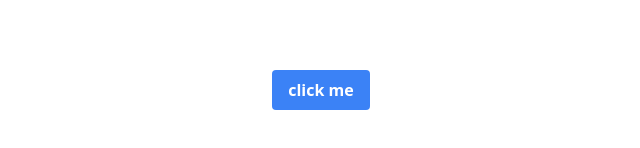
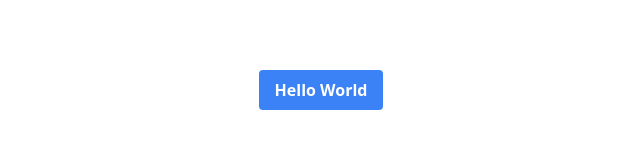
Before and after one commit to solarluiso/curso-typescript-fazt, a Next.js app: page / in a window 1280 px wide. Shown: the part 310-458 px from the top of the page, without its empty margins (319-959 px from the left). Built offline with nearby package versions, Linux system fonts and the light colour scheme.

Commit message:
Refactor Button component to use a fixed title and create a new file for prop typing

```diff
--- a/src/app/page.tsx
+++ b/src/app/page.tsx
@@ -1,42 +1,13 @@
-// let title = "Hello World";
+let title = "Hello World";
 
-// function Button() {
-//   return <button>{title}</button>;
-// }
-
-// export default function Home() {
-//   return (
-//     <div>
-//       <Button />
-//     </div>
-//   );
-// }
-
-// Tipado de props
-type ButtonProps = {
-  text: string;
-  subtitle?: string;
-  color?: string;
-};
-
-function Button({ text }: ButtonProps) {
-  return <button>{text}</button>;
+function Button() {
+  return <button>{title}</button>;
 }
 
-// const Button = (props: ButtonProps) => {
-//   return <button>{props.text}</button>;
-// }
-
-// const Button: React.FC<ButtonProps> = ({ text }) => {
-//   return <button>{text}</button>;
-// }
-
-function Page() {
+export default function Home() {
   return (
     <div>
-      <Button text="click me" />
+      <Button />
     </div>
   );
 }
-
-export default Page;
```
Also changed, not shown: src/app/tipado-de-props.tsx (added, +28 -0 lines).
